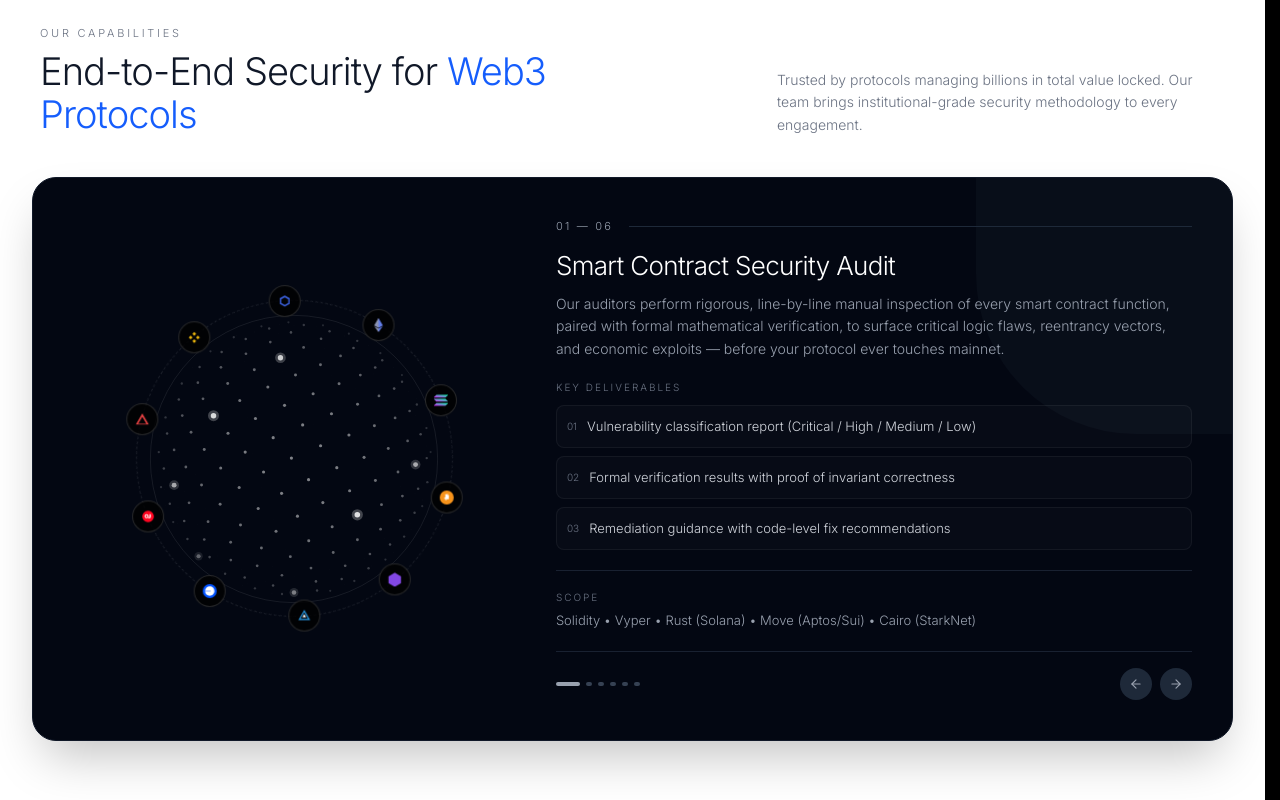
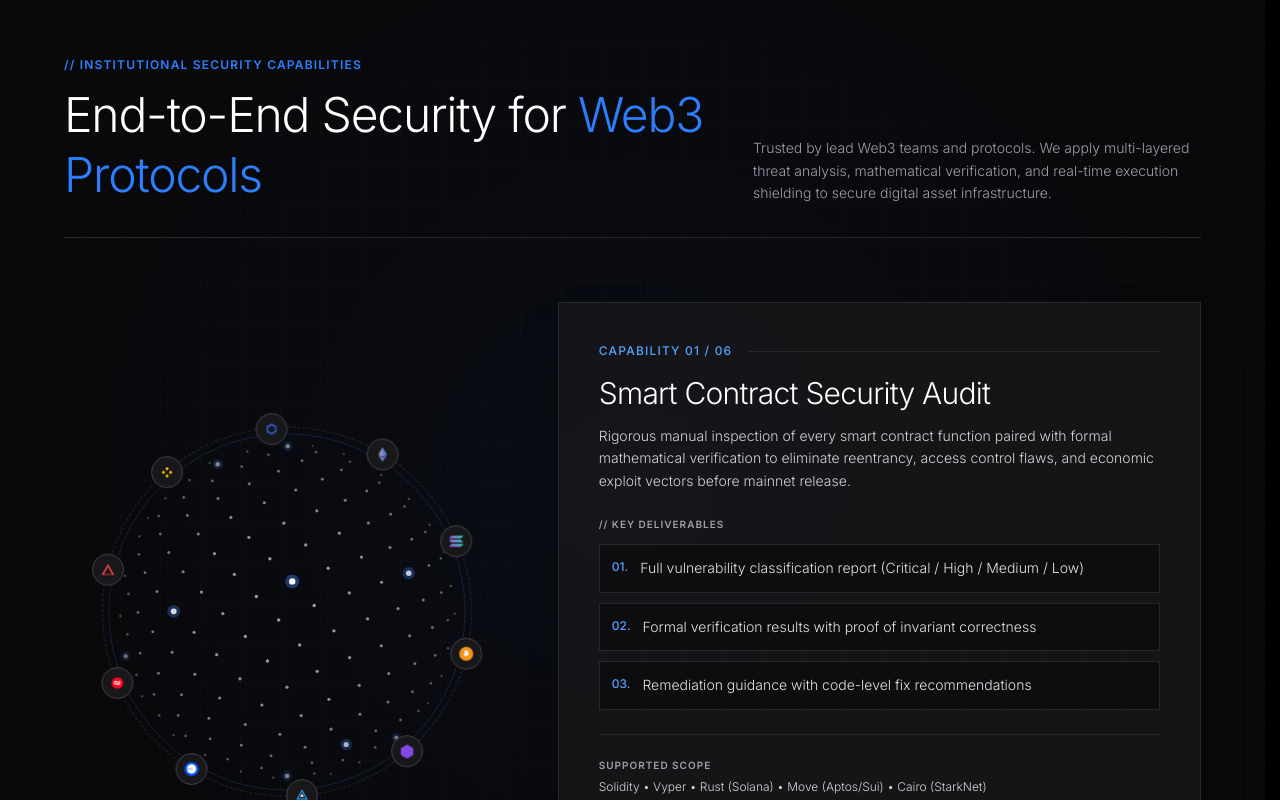
Before and after one commit to Yogeshwaran080/blocnexus_auditfirm, a React (Vite) app: page / in a window 1280 px wide. Shown: the part 840-1640 px from the top of the page. Built offline with nearby package versions, Linux system fonts and the light colour scheme.

Commit message:
feat: redesign Footer to Title Case black headings, globe background & single copyright icon; expand home page 2nd section to full width

```diff
--- a/src/components/Solutions.jsx
+++ b/src/components/Solutions.jsx
@@ -1,6 +1,6 @@
 import React, { useState, useEffect, useRef, useCallback, memo } from "react";
 import { motion, AnimatePresence } from "framer-motion";
-import { ArrowRight, ArrowLeft } from "lucide-react";
+import { ArrowRight, ArrowLeft, ShieldCheck, CheckCircle2 } from "lucide-react";
 
 /* ───────────── Chain Logos (SVG icons) ───────────── */
 const CHAINS = [
@@ -37,14 +37,14 @@ const PureGlobe = memo(function PureGlobe() {
     };
     setSize();
 
-    const N = 280;
+    const N = 300;
     const pts = [];
     const PHI = Math.PI * (3 - Math.sqrt(5));
     for (let i = 0; i < N; i++) {
       const y = 1 - (i / (N - 1)) * 2;
       const r = Math.sqrt(1 - y * y);
       const t = PHI * i;
-      pts.push({ x: Math.cos(t) * r, y, z: Math.sin(t) * r, node: i % 20 === 0 });
+      pts.push({ x: Math.cos(t) * r, y, z: Math.sin(t) * r, node: i % 18 === 0 });
     }
 
     let rotY = 0;
@@ -56,12 +56,12 @@ const PureGlobe = memo(function PureGlobe() {
       rotY += 0.004;
       const cosY = Math.cos(rotY), sinY = Math.sin(rotY);
       ctx.clearRect(0, 0, w, h);
-      const cx = w / 2, cy = h / 2, R = Math.min(w, h) * 0.38;
+      const cx = w / 2, cy = h / 2, R = Math.min(w, h) * 0.40;
 
       // Outer ring
-      ctx.strokeStyle = "rgba(256,256,256,0.12)";
-      ctx.lineWidth = 0.7;
-      ctx.beginPath(); ctx.arc(cx, cy, R * 1.05, 0, Math.PI * 2); ctx.stroke();
+      ctx.strokeStyle = "rgba(59, 130, 246, 0.25)";
+      ctx.lineWidth = 0.8;
+      ctx.beginPath(); ctx.arc(cx, cy, R * 1.06, 0, Math.PI * 2); ctx.stroke();
 
       const proj = [];
       for (let i = 0; i < N; i++) {
@@ -82,7 +82,7 @@ const PureGlobe = memo(function PureGlobe() {
           const a = fn[i], b = fn[j];
           const d = Math.hypot(a.sx - b.sx, a.sy - b.sy);
           if (d < R * 0.55) {
-            ctx.strokeStyle = `rgba(255,255,255,${(1 - d / (R * 0.55)) * 0.15 * a.z})`;
+            ctx.strokeStyle = `rgba(59, 130, 246, ${(1 - d / (R * 0.55)) * 0.3 * a.z})`;
             ctx.beginPath(); ctx.moveTo(a.sx, a.sy); ctx.lineTo(b.sx, b.sy); ctx.stroke();
           }
         }
@@ -92,17 +92,17 @@ const PureGlobe = memo(function PureGlobe() {
       for (let i = 0; i < proj.length; i++) {
         const p = proj[i];
         const f = p.z > 0;
-        const a = f ? 0.25 + p.z * 0.75 : 0.05 + (p.z + 1) * 0.05;
+        const a = f ? 0.3 + p.z * 0.7 : 0.05 + (p.z + 1) * 0.05;
 
         if (p.node && f) {
-          const nr = 2 + p.z * 1;
-          ctx.fillStyle = `rgba(255,255,255,${a * 0.3})`;
-          ctx.beginPath(); ctx.arc(p.sx, p.sy, nr * 2, 0, Math.PI * 2); ctx.fill();
-          ctx.fillStyle = `rgba(255,255,255,${a})`;
+          const nr = 2 + p.z * 1.2;
+          ctx.fillStyle = `rgba(59, 130, 246, ${a * 0.4})`;
+          ctx.beginPath(); ctx.arc(p.sx, p.sy, nr * 2.2, 0, Math.PI * 2); ctx.fill();
+          ctx.fillStyle = `rgba(255, 255, 255, ${a})`;
           ctx.beginPath(); ctx.arc(p.sx, p.sy, nr, 0, Math.PI * 2); ctx.fill();
         } else {
-          const dr = f ? 1.1 + p.z * 0.5 : 0.7;
-          ctx.fillStyle = f ? `rgba(255,255,255,${a * 0.5})` : `rgba(255,255,255,${a * 0.2})`;
+          const dr = f ? 1.2 + p.z * 0.5 : 0.7;
+          ctx.fillStyle = f ? `rgba(255, 255, 255, ${a * 0.6})` : `rgba(255, 255, 255, ${a * 0.15})`;
           ctx.beginPath(); ctx.arc(p.sx, p.sy, dr, 0, Math.PI * 2); ctx.fill();
         }
       }
@@ -124,7 +124,7 @@ const PureGlobe = memo(function PureGlobe() {
 const OrbitRing = memo(function OrbitRing() {
   return (
     <div className="absolute inset-0 flex items-center justify-center pointer-events-none">
-      <div className="relative rounded-full border border-dashed border-white/10" style={{ width: "88%", height: "88%", animation: "spin 38s linear infinite reverse" }}>
+      <div className="relative rounded-full border border-dashed border-zinc-700/60" style={{ width: "88%", height: "88%", animation: "spin 38s linear infinite reverse" }}>
         {CHAINS.map((svg, i) => {
           const rad = ((i / CHAINS.length) * 360 * Math.PI) / 180;
           const x = 50 + 50 * Math.cos(rad);
@@ -132,7 +132,7 @@ const OrbitRing = memo(function OrbitRing() {
           return (
             <div key={i} className="absolute -translate-x-1/2 -translate-y-1/2" style={{ left: `${x}%`, top: `${y}%` }}>
               <div style={{ animation: "spin 38s linear infinite" }}>
-                <div className="w-7 h-7 sm:w-8 sm:h-8 rounded-full bg-black/80 border border-white/15 shadow-sm flex items-center justify-center">{svg}</div>
+                <div className="w-7 h-7 sm:w-8 sm:h-8 rounded-full bg-zinc-900 border border-zinc-700 shadow-md flex items-center justify-center">{svg}</div>
               </div>
             </div>
           );
@@ -147,9 +147,9 @@ const SOLUTIONS = [
   {
     tag: "01",
     title: "Smart Contract Security Audit",
-    desc: "Our auditors perform rigorous, line-by-line manual inspection of every smart contract function, paired with formal mathematical verification, to surface critical logic flaws, reentrancy vectors, and economic exploits — before your protocol ever touches mainnet.",
+    desc: "Rigorous manual inspection of every smart contract function paired with formal mathematical verification to eliminate reentrancy, access control flaws, and economic exploit vectors before mainnet release.",
     deliverables: [
-      "Vulnerability classification report (Critical / High / Medium / Low)",
+      "Full vulnerability classification report (Critical / High / Medium / Low)",
       "Formal verification results with proof of invariant correctness",
       "Remediation guidance with code-level fix recommendations",
     ],
@@ -158,7 +158,7 @@ const SOLUTIONS = [
   {
     tag: "02",
     title: "Protocol Penetration Testing",
-    desc: "We simulate real-world adversarial attacks across your entire attack surface — smart contracts, cross-chain bridges, dApp frontends, backend RPC relays, and validator infrastructure — using the same tools and techniques real attackers deploy.",
+    desc: "Simulating real-world adversarial attacks across smart contracts, cross-chain bridges, dApp frontends, and validator infrastructure using identical tooling and techniques active exploiters employ.",
     deliverables: [
       "Attack narrative report with full exploitation chain documentation",
       "Risk-prioritized findings with CVSS scoring & impact analysis",
@@ -169,7 +169,7 @@ const SOLUTIONS = [
   {
     tag: "03",
     title: "Code Review & Architecture Assessment",
-    desc: "We conduct a full-stack architectural review — validating upgradeable proxy patterns, modular access control hierarchies, cross-contract data flows, and protocol invariant boundaries — to ensure your codebase is production-ready and resistant to systemic failures.",
+    desc: "Full-stack architectural review validating upgradeable proxy patterns, access control hierarchies, cross-contract state flows, and protocol invariant boundaries for enterprise readiness.",
     deliverables: [
       "Architecture risk matrix covering proxies, governance & state",
       "Upgrade safety assessment for UUPS, Transparent & Diamond proxies",
@@ -180,7 +180,7 @@ const SOLUTIONS = [
   {
     tag: "04",
     title: "Continuous On-Chain Monitoring",
-    desc: "We integrate automated vulnerability scanning into your CI/CD pipeline and deploy real-time on-chain monitoring agents that watch mempool activity, detect anomalous transaction patterns, and trigger circuit breakers before exploits reach block confirmation.",
+    desc: "Deploying real-time on-chain monitoring agents that inspect mempool activity, track anomalous transaction vectors, and trigger automated circuit breakers before block inclusion.",
     deliverables: [
       "24/7 automated threat detection with real-time incident escalation",
       "Mempool surveillance for sandwich attacks & MEV extraction",
@@ -191,7 +191,7 @@ const SOLUTIONS = [
   {
     tag: "05",
     title: "Threat Modeling & Economic Simulation",
-    desc: "We apply mathematical risk modeling and adversarial game-theory simulations to map cross-protocol contagion paths, MEV extraction opportunities, liquidation cascades, and oracle manipulation vectors — giving your team a complete pre-deployment risk picture.",
+    desc: "Mathematical risk modeling and adversarial game-theory simulations mapping cross-protocol contagion paths, MEV extraction opportunities, and oracle manipulation vectors.",
     deliverables: [
       "Agent-based economic stress test results under extreme markets",
       "Cross-protocol dependency and composability risk mapping",
@@ -202,7 +202,7 @@ const SOLUTIONS = [
   {
     tag: "06",
     title: "Incident Response & Protocol Hardening",
-    desc: "We establish institutional-grade incident response protocols, coordinate white-hat fund rescue operations during active exploits, and harden your validator infrastructure with HSM key management, multi-sig governance, and battle-tested operational security procedures.",
+    desc: "Establishing institutional incident response protocols, white-hat fund rescue procedures, and hardened validator key architecture with HSM, MPC, and multi-sig controls.",
     deliverables: [
       "Incident response playbook with escalation matrix & war room flows",
       "Key management architecture review covering HSM, MPC & multi-sig",
@@ -226,83 +226,96 @@ export default function SolutionsSection() {
     <section
       id="solutions"
       style={{ fontFamily: "'Inter', sans-serif" }}
-      className="w-full bg-white text-gray-900 py-12 md:py-16 px-4 sm:px-6 md:px-8 overflow-hidden border-t border-gray-100"
+      className="w-full min-w-full bg-zinc-950 text-white py-16 md:py-24 relative overflow-hidden border-t border-b border-zinc-800 select-none"
     >
-      <div className="max-w-7xl mx-auto">
+      {/* ── TECHNICAL GRID BACKGROUND OVERLAY ── */}
+      <div
+        className="absolute inset-0 pointer-events-none z-0 opacity-40"
+        style={{
+          backgroundImage: `
+            radial-gradient(circle at 50% 50%, rgba(37, 99, 235, 0.12) 0%, transparent 70%),
+            linear-gradient(to right, rgba(255, 255, 255, 0.04) 1px, transparent 1px),
+            linear-gradient(to bottom, rgba(255, 255, 255, 0.04) 1px, transparent 1px)
+          `,
+          backgroundSize: "100% 100%, 40px 40px, 40px 40px",
+        }}
+      />
 
-        {/* Header */}
-        <div className="flex flex-col md:flex-row md:items-end justify-between mb-8 md:mb-10 gap-4 px-2">
-          <div className="max-w-2xl">
-            <span className="text-[11px] font-mono font-light tracking-[0.25em] text-gray-500 uppercase mb-2 block">
-              Our Capabilities
+      {/* FULL WIDTH CONTAINER */}
+      <div className="relative z-10 max-w-[1440px] mx-auto px-6 md:px-12 lg:px-16 w-full">
+
+        {/* Section Header */}
+        <div className="flex flex-col md:flex-row md:items-end justify-between mb-12 lg:mb-16 gap-6 pb-8 border-b border-zinc-800">
+          <div className="max-w-3xl">
+            <span className="text-blue-500 font-mono text-xs uppercase tracking-widest block mb-3 font-semibold">
+              // Institutional Security Capabilities
             </span>
-            <h2 className="text-2xl sm:text-3xl md:text-[38px] font-light tracking-tight text-gray-900 leading-[1.15]">
+            <h2 className="text-3xl sm:text-4xl lg:text-5xl font-light tracking-tight text-white leading-tight">
               End-to-End Security for{" "}
-              <span className="text-blue-600 font-light">Web3 Protocols</span>
+              <span className="text-blue-500 font-light">Web3 Protocols</span>
             </h2>
           </div>
-          <p className="text-gray-500 text-xs sm:text-sm font-light max-w-md leading-relaxed">
-            Trusted by protocols managing billions in total value locked. Our team brings institutional-grade security methodology to every engagement.
+          <p className="text-zinc-400 text-xs sm:text-sm font-light max-w-md leading-relaxed">
+            Trusted by lead Web3 teams and protocols. We apply multi-layered threat analysis, mathematical verification, and real-time execution shielding to secure digital asset infrastructure.
           </p>
         </div>
 
-        {/* Full-Width Black Box Container with Slight Outer Padding */}
-        <div className="w-full">
-          <div className="rounded-2xl sm:rounded-3xl bg-gray-950 p-6 sm:p-8 md:p-10 relative overflow-hidden shadow-2xl border border-gray-900">
+        {/* ── MAIN CONTENT GRID: 3D GLOBE (LEFT) & CAPABILITIES CAROUSEL (RIGHT) ── */}
+        <div className="grid grid-cols-1 lg:grid-cols-12 gap-12 items-center">
 
-            {/* Corner accent */}
-            <div className="absolute top-0 right-0 w-64 h-64 bg-gray-800/20 rounded-bl-[160px] pointer-events-none" />
-
-            <div className="grid grid-cols-1 lg:grid-cols-12 gap-8 lg:gap-10 items-center relative z-10">
-
-              {/* LEFT INSIDE BLACK BOX — Globe & Orbit Ring */}
-              <div className="lg:col-span-5 flex items-center justify-center py-2 lg:py-0">
-                <div className="relative w-[280px] h-[280px] sm:w-[340px] sm:h-[340px] md:w-[360px] md:h-[360px]">
+          {/* LEFT COLUMN — 3D Globe & Chain Orbit Ring */}
+          <div className="lg:col-span-5 flex items-center justify-center py-4 lg:py-0">
+            <div className="relative w-[300px] h-[300px] sm:w-[380px] sm:h-[380px] md:w-[420px] md:h-[420px]">
               <PureGlobe />
               <OrbitRing />
             </div>
           </div>
 
-              {/* RIGHT INSIDE BLACK BOX — Slide Contents */}
-              <div className="lg:col-span-7 flex flex-col justify-between min-h-[360px]">
+          {/* RIGHT COLUMN — Capability Details & Deliverables */}
+          <div className="lg:col-span-7 flex flex-col justify-between min-h-[420px] bg-zinc-900/80 border border-zinc-800 p-6 sm:p-8 md:p-10 shadow-2xl">
 
             <AnimatePresence mode="wait" custom={dir}>
               <motion.div
                 key={idx}
                 custom={dir}
-                    initial={(d) => ({ x: d > 0 ? 18 : -18, opacity: 0 })}
+                initial={(d) => ({ x: d > 0 ? 16 : -16, opacity: 0 })}
                 animate={{ x: 0, opacity: 1 }}
-                    exit={(d) => ({ x: d > 0 ? -18 : 18, opacity: 0 })}
+                exit={(d) => ({ x: d > 0 ? -16 : 16, opacity: 0 })}
                 transition={{ duration: 0.18, ease: "easeOut" }}
                 className="flex flex-col flex-1"
               >
-                    {/* Top line — tag + total */}
+                {/* Index & Section tag */}
                 <div className="flex items-center gap-4 mb-4">
-                      <span className="text-[11px] font-mono font-light tracking-[0.2em] text-gray-400">
-                        {s.tag} — {String(SOLUTIONS.length).padStart(2, "0")}
+                  <span className="text-xs font-mono font-medium tracking-widest text-blue-400">
+                    CAPABILITY {s.tag} / {String(SOLUTIONS.length).padStart(2, "0")}
                   </span>
-                      <div className="flex-1 h-px bg-gray-800" />
+                  <div className="flex-1 h-px bg-zinc-800" />
                 </div>
 
-                    {/* Title */}
-                    <h3 className="text-[20px] sm:text-[24px] md:text-[26px] font-light text-white mb-2.5 tracking-tight leading-tight">
+                {/* Capability Title */}
+                <h3 className="text-2xl sm:text-3xl font-light text-white mb-3 tracking-tight leading-tight">
                   {s.title}
                 </h3>
 
                 {/* Description */}
-                    <p className="text-gray-400 font-light text-[13px] sm:text-[14px] leading-[1.6] mb-5">
+                <p className="text-zinc-300 font-light text-xs sm:text-sm leading-relaxed mb-6">
                   {s.desc}
                 </p>
 
-                    {/* Deliverables List */}
-                    <div className="mb-5">
-                      <span className="text-[10px] font-mono font-light tracking-[0.2em] text-gray-500 uppercase block mb-2.5">
-                        Key Deliverables
+                {/* Key Deliverables */}
+                <div className="mb-6">
+                  <span className="text-[10px] font-mono font-semibold tracking-widest text-zinc-400 uppercase block mb-3">
+                    // Key Deliverables
                   </span>
-                      <div className="space-y-2">
+                  <div className="space-y-2.5">
                     {s.deliverables.map((d, i) => (
-                          <div key={i} className="flex items-start gap-2.5 text-[12px] sm:text-[13px] font-light text-gray-300 leading-relaxed bg-white/[0.02] border border-white/[0.05] p-2.5 rounded-lg">
-                            <span className="text-gray-500 font-mono text-[10px] mt-0.5 shrink-0">{String(i + 1).padStart(2, "0")}</span>
+                      <div
+                        key={i}
+                        className="flex items-start gap-3 text-xs sm:text-sm font-light text-zinc-200 leading-relaxed bg-zinc-950/60 border border-zinc-800 p-3"
+                      >
+                        <span className="font-mono text-blue-400 text-xs shrink-0 mt-0.5 font-medium">
+                          0{i + 1}.
+                        </span>
                         <span>{d}</span>
                       </div>
                     ))}
@@ -310,36 +323,48 @@ export default function SolutionsSection() {
                 </div>
 
                 {/* Scope line */}
-                    <div className="pt-3 border-t border-gray-800/80">
-                      <span className="text-[10px] font-mono font-light tracking-[0.2em] text-gray-500 uppercase">Scope</span>
-                      <p className="text-gray-400 text-[12px] sm:text-[13px] mt-1 font-light">{s.scope}</p>
+                <div className="pt-4 border-t border-zinc-800">
+                  <span className="text-[10px] font-mono font-semibold tracking-widest text-zinc-400 uppercase">
+                    Supported Scope
+                  </span>
+                  <p className="text-zinc-300 text-xs font-mono mt-1 font-light">
+                    {s.scope}
+                  </p>
                 </div>
               </motion.div>
             </AnimatePresence>
 
-                {/* Bottom navigation */}
-                <div className="flex items-center justify-between pt-4 border-t border-gray-800/80 mt-5">
-                  {/* Progress dots */}
-                  <div className="flex gap-1.5">
+            {/* Bottom Controls Bar */}
+            <div className="flex items-center justify-between pt-6 border-t border-zinc-800 mt-6">
+              {/* Progress Dots */}
+              <div className="flex gap-2">
                 {SOLUTIONS.map((_, i) => (
                   <button
                     key={i}
                     onClick={() => { setDir(i > idx ? 1 : -1); setIdx(i); }}
-                        className={`h-1 rounded-full transition-all duration-200 cursor-pointer ${
-                          idx === i ? "w-6 bg-gray-400" : "w-1.5 bg-gray-700 hover:bg-gray-600"
+                    className={`h-1.5 transition-all duration-200 cursor-pointer ${
+                      idx === i ? "w-8 bg-blue-500" : "w-2 bg-zinc-700 hover:bg-zinc-500"
                     }`}
                     aria-label={`View capability ${i + 1}`}
                   />
                 ))}
               </div>
 
-                  {/* Arrows */}
-                  <div className="flex items-center gap-2">
-                    <button onClick={prev} aria-label="Previous" className="w-8 h-8 rounded-full bg-gray-800 hover:bg-gray-700 text-gray-400 hover:text-white flex items-center justify-center transition-colors cursor-pointer">
-                      <ArrowLeft size={14} />
+              {/* Navigation Arrows */}
+              <div className="flex items-center gap-3">
+                <button
+                  onClick={prev}
+                  aria-label="Previous capability"
+                  className="w-9 h-9 border border-zinc-700 bg-zinc-950 hover:bg-zinc-800 text-zinc-300 hover:text-white flex items-center justify-center transition-colors cursor-pointer"
+                >
+                  <ArrowLeft size={16} />
                 </button>
-                    <button onClick={next} aria-label="Next" className="w-8 h-8 rounded-full bg-gray-800 hover:bg-gray-700 text-gray-400 hover:text-white flex items-center justify-center transition-colors cursor-pointer">
-                      <ArrowRight size={14} />
+                <button
+                  onClick={next}
+                  aria-label="Next capability"
+                  className="w-9 h-9 border border-zinc-700 bg-zinc-950 hover:bg-zinc-800 text-zinc-300 hover:text-white flex items-center justify-center transition-colors cursor-pointer"
+                >
+                  <ArrowRight size={16} />
                 </button>
               </div>
             </div>
@@ -349,9 +374,6 @@ export default function SolutionsSection() {
         </div>
 
       </div>
-        </div>
-
-      </div>
     </section>
   );
 }
--- a/src/components/megamenu/megaMenuData.js
+++ b/src/components/megamenu/megaMenuData.js
@@ -111,7 +111,6 @@ export const companyLinks = [
   { name: "About Us",       desc: "Our mission, research & security team", icon: "Info",                   href: "/about-us" },
   { name: "Careers",        desc: "Join our security research team",       icon: "Briefcase",             href: "/careers" },
   { name: "Contact Us",     desc: "Get in touch with our security team",   icon: "Mail",                  href: "/request-a-quote" },
-  { name: "Report an Issue", desc: "Vulnerability & bug disclosures",      icon: "MessageSquareWarning",  href: "/request-a-quote" },
 ];
 
 /* ─── TOP-LEVEL NAV LINKS ─── */
```
Also changed, not shown: src/components/Footer.jsx (+47 -23 lines). Lines whose indentation alone changed are shown as unchanged.
